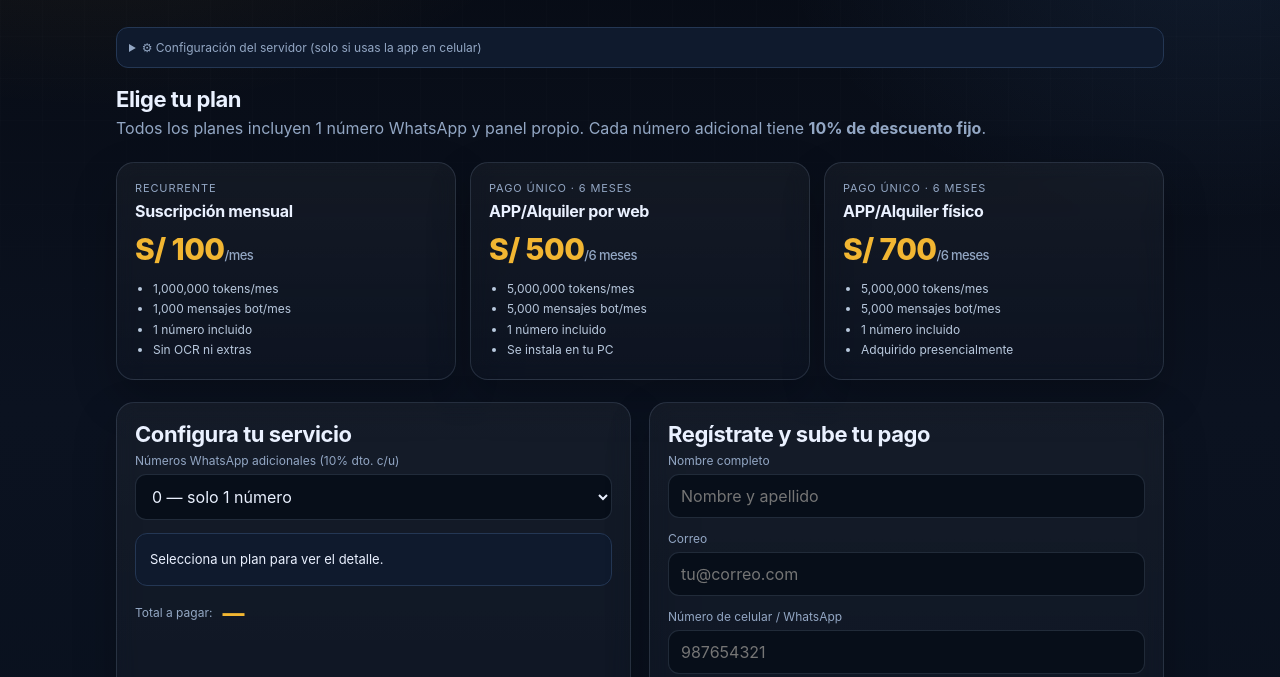
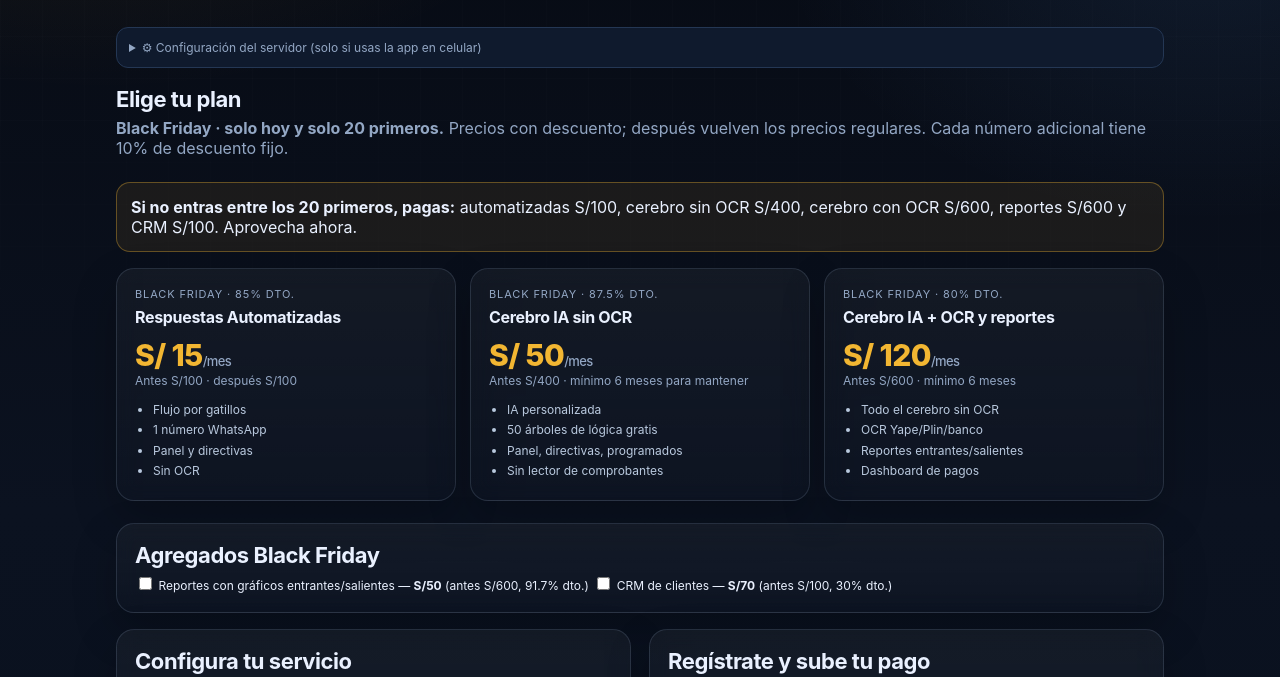
Before and after one commit to pistonquarks-glitch/auto-wasap-autenticacion-y-pagos, a plain HTML site: page comprar.html in a window 1280 px wide. Shown: the part 90-767 px from the top of the page. Drawn offline with Linux system fonts and the light colour scheme; no server answers.

Commit message:
Black Friday: precios, descuentos y addons

```diff
--- a/comprar.html
+++ b/comprar.html
@@ -53,24 +53,36 @@ a{color:var(--accent)}
   </details>
 
   <h2>Elige tu plan</h2>
-  <p class="lead">Todos los planes incluyen 1 número WhatsApp y panel propio. Cada número adicional tiene <b>10% de descuento fijo</b>.</p>
+  <p class="lead"><b>Black Friday · solo hoy y solo 20 primeros.</b> Precios con descuento; después vuelven los precios regulares. Cada número adicional tiene 10% de descuento fijo.</p>
+  <div class="promo" style="margin-bottom:16px;padding:14px;border:1px solid rgba(242,182,50,.35);border-radius:14px;background:rgba(242,182,50,.08)">
+    <strong>Si no entras entre los 20 primeros, pagas:</strong> automatizadas S/100, cerebro sin OCR S/400, cerebro con OCR S/600, reportes S/600 y CRM S/100. Aprovecha ahora.
+  </div>
 
   <div class="cards" id="planCards">
-    <div class="plan" data-plan="subscription">
-      <div class="tag">Recurrente</div><div class="name">Suscripción mensual</div>
-      <div class="price">S/ 100<small>/mes</small></div>
-      <ul><li>1,000,000 tokens/mes</li><li>1,000 mensajes bot/mes</li><li>1 número incluido</li><li>Sin OCR ni extras</li></ul>
+    <div class="plan" data-plan="automatizadas">
+      <div class="tag">BLACK FRIDAY · 85% DTO.</div><div class="name">Respuestas Automatizadas</div>
+      <div class="price">S/ 15<small>/mes</small></div>
+      <div class="small muted">Antes S/100 · después S/100</div>
+      <ul><li>Flujo por gatillos</li><li>1 número WhatsApp</li><li>Panel y directivas</li><li>Sin OCR</li></ul>
     </div>
-    <div class="plan" data-plan="app_web">
-      <div class="tag">Pago único · 6 meses</div><div class="name">APP/Alquiler por web</div>
-      <div class="price">S/ 500<small>/6 meses</small></div>
-      <ul><li>5,000,000 tokens/mes</li><li>5,000 mensajes bot/mes</li><li>1 número incluido</li><li>Se instala en tu PC</li></ul>
+    <div class="plan" data-plan="cerebro_sin_ocr">
+      <div class="tag">BLACK FRIDAY · 87.5% DTO.</div><div class="name">Cerebro IA sin OCR</div>
+      <div class="price">S/ 50<small>/mes</small></div>
+      <div class="small muted">Antes S/400 · mínimo 6 meses para mantener</div>
+      <ul><li>IA personalizada</li><li>50 árboles de lógica gratis</li><li>Panel, directivas, programados</li><li>Sin lector de comprobantes</li></ul>
     </div>
-    <div class="plan" data-plan="app_fisico">
-      <div class="tag">Pago único · 6 meses</div><div class="name">APP/Alquiler físico</div>
-      <div class="price">S/ 700<small>/6 meses</small></div>
-      <ul><li>5,000,000 tokens/mes</li><li>5,000 mensajes bot/mes</li><li>1 número incluido</li><li>Adquirido presencialmente</li></ul>
+    <div class="plan" data-plan="cerebro_ocr">
+      <div class="tag">BLACK FRIDAY · 80% DTO.</div><div class="name">Cerebro IA + OCR y reportes</div>
+      <div class="price">S/ 120<small>/mes</small></div>
+      <div class="small muted">Antes S/600 · mínimo 6 meses</div>
+      <ul><li>Todo el cerebro sin OCR</li><li>OCR Yape/Plin/banco</li><li>Reportes entrantes/salientes</li><li>Dashboard de pagos</li></ul>
     </div>
+  </div>
+
+  <div class="card" style="margin-bottom:16px">
+    <h2>Agregados Black Friday</h2>
+    <label class="small"><input type="checkbox" id="addReportes" style="width:auto"> Reportes con gráficos entrantes/salientes — <b>S/50</b> (antes S/600, 91.7% dto.)</label>
+    <label class="small"><input type="checkbox" id="addCrm" style="width:auto"> CRM de clientes — <b>S/70</b> (antes S/100, 30% dto.)</label>
   </div>
 
   <div class="grid">
@@ -166,8 +178,8 @@ $('orderForm').addEventListener('submit', async e=>{
   try{
     const orderBody={
       name:$('name').value.trim(), email:$('email').value.trim(), phone:$('phone').value.trim(),
-      business:$('business').value.trim(), source:selectedPlan==='app_fisico'?'fisico':'web',
-      planId:selectedPlan, extraNumbers:parseInt($('extra').value,10)
+      business:$('business').value.trim(), source:'web',
+      planId:selectedPlan, extraNumbers:parseInt($('extra').value,10), addons:[...document.querySelectorAll('input[type=checkbox]:checked')].map(x=>x.id==='addReportes'?'reportes_graficos':x.id==='addCrm'?'crm':'').filter(Boolean)
     };
     const r1=await fetch(API+'/public/orders',{method:'POST',headers:{'Content-Type':'application/json'},body:JSON.stringify(orderBody)});
     const d1=await r1.json();
```
